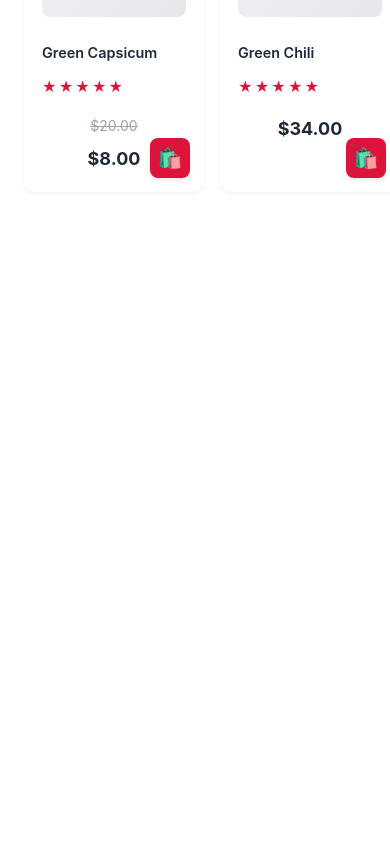
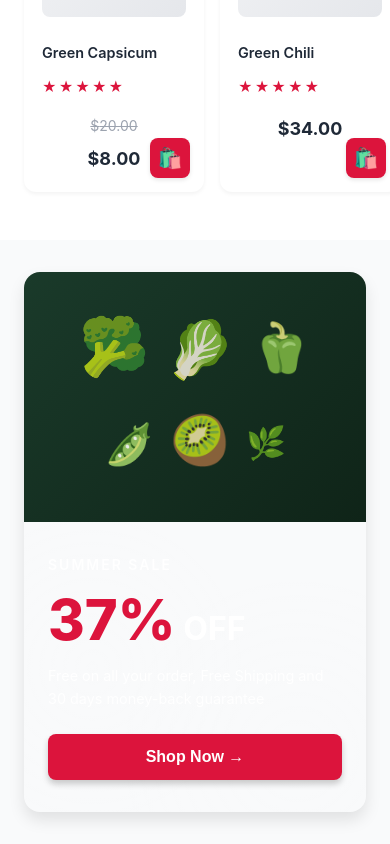
Before and after one commit to OmarFaruk00/Drago, a React (Vite) app: page / in a window 390 px wide. Shown: the part 4577-5421 px from the top of the page. Before the commit the page ends 4817 px from the top, so only its background shows below. Built offline with nearby package versions, Linux system fonts and the light colour scheme; the HTML template or start-up script is replaced by a standard one.

Commit message:
Add Summer Sale promotional banner section

```diff
--- a/src/App.jsx
+++ b/src/App.jsx
@@ -4,6 +4,7 @@ import Hero from './components/Hero'
 import FlashSale from './components/FlashSale'
 import Categories from './components/Categories'
 import TopProducts from './components/TopProducts'
+import SummerSale from './components/SummerSale'
 import './App.css'
 
 function App() {
@@ -14,6 +15,7 @@ function App() {
       <FlashSale />
       <Categories />
       <TopProducts />
+      <SummerSale />
       {/* Other sections will be added step by step */}
     </div>
   )
--- /dev/null
+++ b/src/components/SummerSale.css
@@ -0,0 +1,250 @@
+.summer-sale-banner {
+  padding: 3rem 2rem;
+  background-color: #f9fafb;
+}
+
+.banner-container {
+  max-width: 1200px;
+  margin: 0 auto;
+  display: grid;
+  grid-template-columns: 1fr 1fr;
+  gap: 0;
+  border-radius: 16px;
+  overflow: hidden;
+  box-shadow: 0 8px 16px rgba(0, 0, 0, 0.1);
+  min-height: 400px;
+}
+
+/* Left Side - Produce Background */
+.banner-left {
+  background: linear-gradient(135deg, #1a3a2a 0%, #0f2418 100%);
+  position: relative;
+  overflow: hidden;
+  display: flex;
+  align-items: center;
+  justify-content: center;
+}
+
+.produce-background {
+  width: 100%;
+  height: 100%;
+  position: relative;
+  padding: 2rem;
+}
+
+.produce-elements {
+  width: 100%;
+  height: 100%;
+  position: relative;
+  display: flex;
+  flex-wrap: wrap;
+  align-items: center;
+  justify-content: center;
+  gap: 1rem;
+}
+
+.produce-item {
+  font-size: 4rem;
+  opacity: 0.9;
+  animation: float 3s ease-in-out infinite;
+}
+
+.produce-item.broccoli {
+  font-size: 5rem;
+  animation-delay: 0s;
+}
+
+.produce-item.celery {
+  font-size: 3.5rem;
+  animation-delay: 0.5s;
+  transform: rotate(-15deg);
+}
+
+.produce-item.pepper {
+  font-size: 3rem;
+  animation-delay: 1s;
+  transform: rotate(10deg);
+}
+
+.produce-item.beans {
+  font-size: 2.5rem;
+  animation-delay: 1.5s;
+}
+
+.produce-item.kiwi {
+  font-size: 3rem;
+  animation-delay: 2s;
+  transform: rotate(-20deg);
+}
+
+.produce-item.leaves {
+  font-size: 2rem;
+  animation-delay: 2.5s;
+}
+
+@keyframes float {
+  0%, 100% {
+    transform: translateY(0px);
+  }
+  50% {
+    transform: translateY(-10px);
+  }
+}
+
+/* Right Side - Text and CTA */
+.banner-right {
+  background: linear-gradient(135deg, #2c2c2c 0%, #1a1a1a 100%);
+  background-image:
+    radial-gradient(circle at 20% 50%, rgba(255, 255, 255, 0.05) 0%, transparent 50%),
+    radial-gradient(circle at 80% 80%, rgba(255, 255, 255, 0.05) 0%, transparent 50%);
+  display: flex;
+  align-items: center;
+  justify-content: center;
+  padding: 3rem;
+  position: relative;
+}
+
+.banner-content {
+  display: flex;
+  flex-direction: column;
+  gap: 1.5rem;
+  max-width: 500px;
+  width: 100%;
+}
+
+.banner-subtitle {
+  font-size: 1rem;
+  font-weight: 600;
+  color: white;
+  text-transform: uppercase;
+  letter-spacing: 2px;
+  opacity: 0.9;
+}
+
+.banner-headline {
+  display: flex;
+  align-items: baseline;
+  gap: 0.5rem;
+  line-height: 1;
+}
+
+.discount-percent {
+  font-size: 5rem;
+  font-weight: 800;
+  color: #DC143C;
+  line-height: 1;
+}
+
+.discount-text {
+  font-size: 3rem;
+  font-weight: 700;
+  color: white;
+  line-height: 1;
+}
+
+.banner-description {
+  font-size: 1rem;
+  color: rgba(255, 255, 255, 0.9);
+  line-height: 1.6;
+  max-width: 450px;
+}
+
+.shop-now-btn {
+  background-color: #DC143C;
+  color: white;
+  border: none;
+  padding: 1rem 2.5rem;
+  border-radius: 8px;
+  font-size: 1.125rem;
+  font-weight: 600;
+  cursor: pointer;
+  transition: all 0.3s ease;
+  width: fit-content;
+  box-shadow: 0 4px 6px rgba(0, 0, 0, 0.2);
+  margin-top: 0.5rem;
+}
+
+.shop-now-btn:hover {
+  background-color: #b8122f;
+  transform: translateY(-2px);
+  box-shadow: 0 6px 12px rgba(0, 0, 0, 0.3);
+}
+
+@media (max-width: 968px) {
+  .banner-container {
+    grid-template-columns: 1fr;
+    min-height: auto;
+  }
+
+  .banner-left {
+    min-height: 300px;
+  }
+
+  .banner-right {
+    padding: 2.5rem 2rem;
+  }
+
+  .discount-percent {
+    font-size: 4rem;
+  }
+
+  .discount-text {
+    font-size: 2.5rem;
+  }
+
+  .produce-item {
+    font-size: 3rem;
+  }
+
+  .produce-item.broccoli {
+    font-size: 4rem;
+  }
+}
+
+@media (max-width: 640px) {
+  .summer-sale-banner {
+    padding: 2rem 1.5rem;
+  }
+
+  .banner-left {
+    min-height: 250px;
+  }
+
+  .banner-right {
+    padding: 2rem 1.5rem;
+  }
+
+  .banner-content {
+    gap: 1rem;
+  }
+
+  .banner-subtitle {
+    font-size: 0.875rem;
+  }
+
+  .discount-percent {
+    font-size: 3.5rem;
+  }
+
+  .discount-text {
+    font-size: 2rem;
+  }
+
+  .banner-description {
+    font-size: 0.9rem;
+  }
+
+  .shop-now-btn {
+    width: 100%;
+    padding: 0.875rem 2rem;
+    font-size: 1rem;
+  }
+
+  .produce-item {
+    font-size: 2.5rem;
+  }
+
+  .produce-item.broccoli {
+    font-size: 3.5rem;
+  }
+}
--- /dev/null
+++ b/src/components/SummerSale.jsx
@@ -0,0 +1,41 @@
+import React from 'react'
+import './SummerSale.css'
+
+const SummerSale = () => {
+  return (
+    <section className="summer-sale-banner">
+      <div className="banner-container">
+        {/* Left Side - Produce Background */}
+        <div className="banner-left">
+          <div className="produce-background">
+            <div className="produce-elements">
+              <div className="produce-item broccoli">🥦</div>
+              <div className="produce-item celery">🥬</div>
+              <div className="produce-item pepper">🫑</div>
+              <div className="produce-item beans">🫛</div>
+              <div className="produce-item kiwi">🥝</div>
+              <div className="produce-item leaves">🌿</div>
+            </div>
+          </div>
+        </div>
+
+        {/* Right Side - Text and CTA */}
+        <div className="banner-right">
+          <div className="banner-content">
+            <div className="banner-subtitle">SUMMER SALE</div>
+            <div className="banner-headline">
+              <span className="discount-percent">37%</span>
+              <span className="discount-text">OFF</span>
+            </div>
+            <div className="banner-description">
+              Free on all your order, Free Shipping and 30 days money-back guarantee
+            </div>
+            <button className="shop-now-btn">Shop Now →</button>
+          </div>
+        </div>
+      </div>
+    </section>
+  )
+}
+
+export default SummerSale
```
